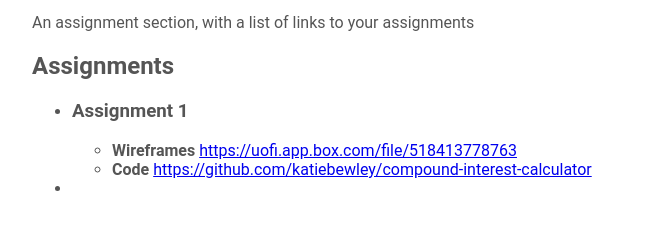
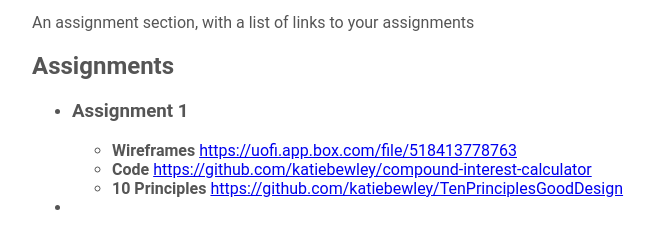
Before and after one commit to katiebewley/DES350, a plain HTML site: page index.html in a window 1280 px wide. Shown: the part 341-590 px from the top of the page, without its empty margins (118-771 px from the left). Drawn offline with Linux system fonts and the light colour scheme.

Commit message:
Update index.html

```diff
--- a/index.html
+++ b/index.html
@@ -44,6 +44,11 @@ body {
                 <a href="https://github.com/katiebewley/compound-interest-calculator"
                 target ="_blank"> https://github.com/katiebewley/compound-interest-calculator </a>
             </li>
+          <li>
+                <strong>10 Principles</strong>
+                <a href="https://github.com/katiebewley/TenPrinciplesGoodDesign"
+                target ="_blank">https://github.com/katiebewley/TenPrinciplesGoodDesign</a>
+            </li>
 
       </ul>
   <li/>
```
